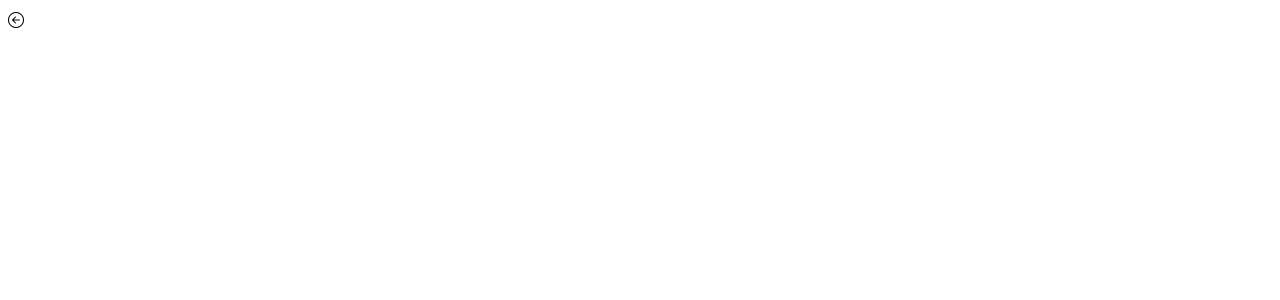
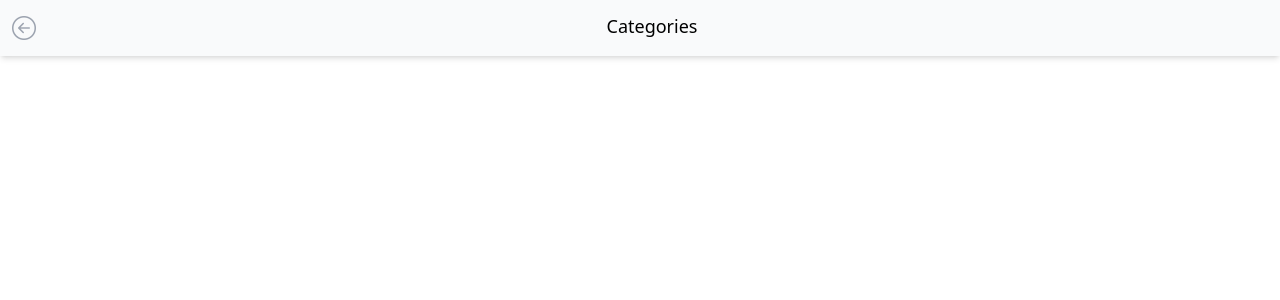
Before and after one commit to mrafeeq805/CodeLab, a React (Create React App) app: page /categories in a window 1280 px wide. Shown: the top 300 px of the page. Built offline with nearby package versions, Linux system fonts and the light colour scheme.

Commit message:
navbar designed

```diff
--- a/src/components/Categories.js
+++ b/src/components/Categories.js
@@ -4,7 +4,7 @@ import Navbar from './Navbar'
 const Categories = () => {
   return (
     <div>
-        <Navbar/>
+        <Navbar title={"Categories"}/>
     </div>
   )
 }
--- a/src/components/Navbar.js
+++ b/src/components/Navbar.js
@@ -2,9 +2,10 @@ import React from 'react'
 
 const Navbar = ({title}) => {
   return (
-    <div className='p-2 flex justify-between'>
-        <i class="bi bi-arrow-left-circle"></i>
-        <span>{title}</span>
+    <div className='p-3 flex justify-between bg-gray-50 shadow-md'>
+        <i class="bi bi-arrow-left-circle text-2xl text-gray-400"></i>
+        <span className='text-lg font-medium'>{title}</span>
+        <div></div>
     </div>
   )
 }
```
